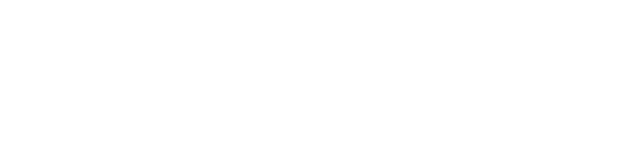
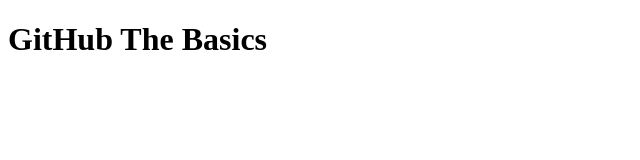
Before and after one commit to khattakdev/github-basic, a plain HTML site: page index.html in a window 1280 px wide. Shown: the whole page, without its empty margins (0-640 px from the left). Drawn offline with Linux system fonts and the light colour scheme.

Commit message:
Update index.html

```diff
--- a/index.html
+++ b/index.html
@@ -6,5 +6,7 @@
     <meta name="viewport" content="width=device-width, initial-scale=1.0" />
     <title>Document</title>
   </head>
-  <body></body>
+  <body>
+    <h1>GitHub The Basics</h1>
+  </body>
 </html>
```
